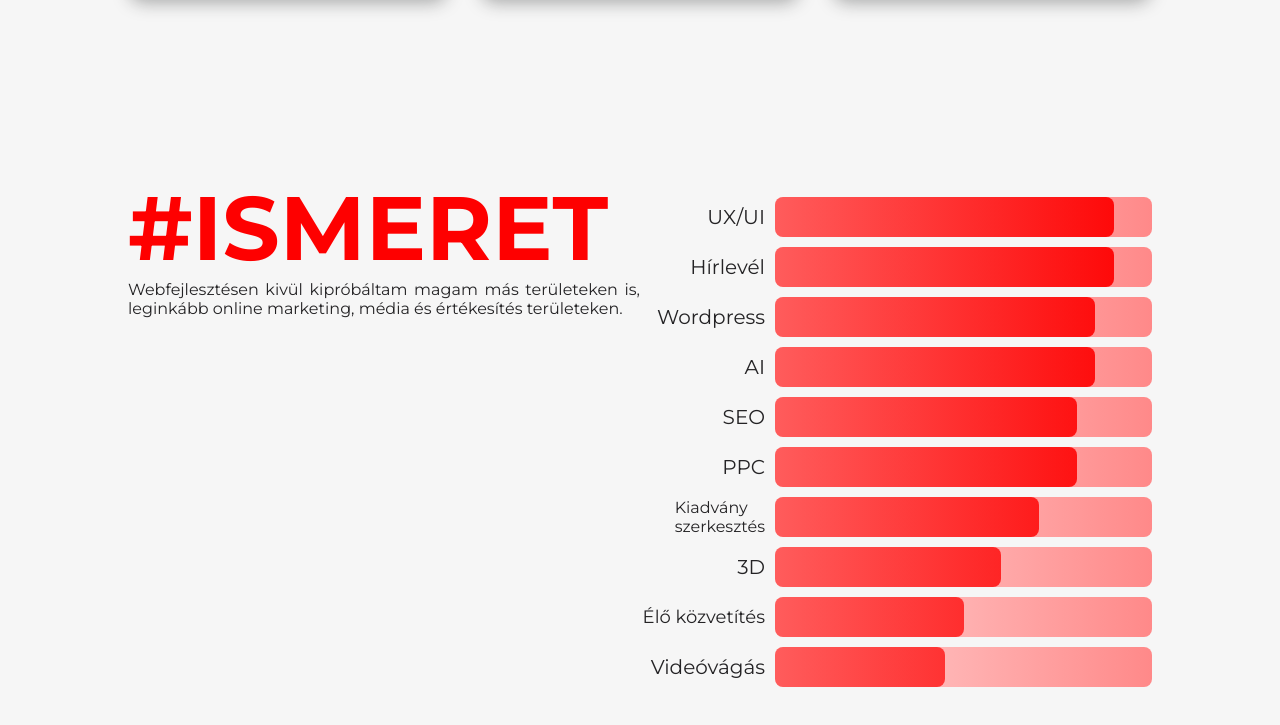
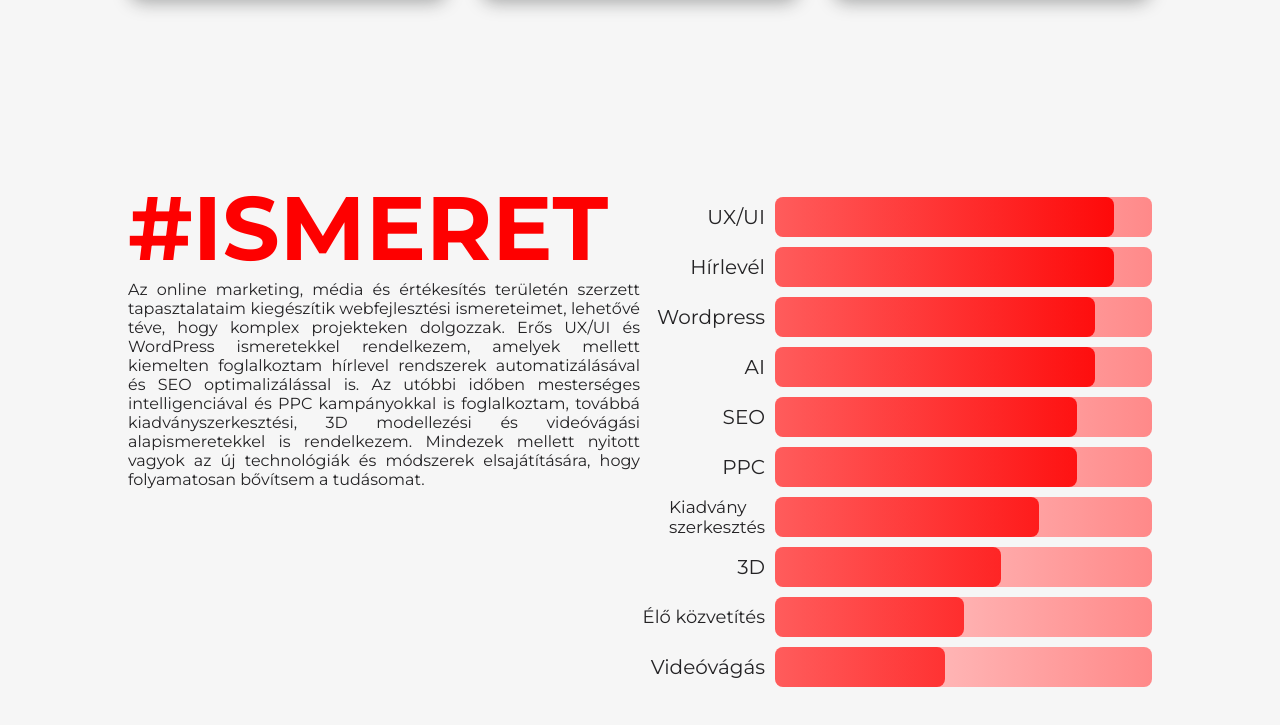
Before and after one commit to teremyalex/teremyalex.github.io, a plain HTML site: page index.html in a window 1280 px wide. Shown: the part 2280-3005 px from the top of the page. Drawn offline with nearby package versions, Linux system fonts and the light colour scheme.

Commit message:
Update index.html

```diff
--- a/index.html
+++ b/index.html
@@ -109,7 +109,7 @@
             <div style="display:flex; flex-wrap:wrap; max-width:1024px; margin: 0 auto;">
                 <div style="width:50%; text-align:justify;">
                     <h3 style="font-size: 90px; font-weight:700; color: #FE0000; margin:0 0 20px; line-height: 63px;">#ISMERET</h3>
-                    <p>Webfejlesztésen kivül kipróbáltam magam más területeken is, leginkább online marketing, média és értékesítés területeken.</p>
+                    <p>Az online marketing, média és értékesítés területén szerzett tapasztalataim kiegészítik webfejlesztési ismereteimet, lehetővé téve, hogy komplex projekteken dolgozzak. Erős UX/UI és WordPress ismeretekkel rendelkezem, amelyek mellett kiemelten foglalkoztam hírlevel rendszerek automatizálásával és SEO optimalizálással is. Az utóbbi időben mesterséges intelligenciával és PPC kampányokkal is foglalkoztam, továbbá kiadványszerkesztési, 3D modellezési és videóvágási alapismeretekkel is rendelkezem. Mindezek mellett nyitott vagyok az új technológiák és módszerek elsajátítására, hogy folyamatosan bővítsem a tudásomat.</p>
                 </div>
                 <div style="width:50%;">
                     <div style="display:flex; flex-wrap:wrap; align-items: center; justify-content: flex-end; gap: 10px; margin: 0 0 10px;">
@@ -155,7 +155,7 @@
                         </div>
                     </div>
                     <div style="display:flex; flex-wrap:wrap; align-items: center; justify-content: flex-end; gap: 10px; margin: 0 0 10px;">
-                        <div style="font-size:16px;">Kiadvány<br>szerkesztés</div>
+                        <div style="font-size:17px;">Kiadvány<br>szerkesztés</div>
                         <div style="background: linear-gradient(90deg, #FFD8D8, #FF8989); max-width: 377px; width: 100%; height: 40px; border-radius: 8px;">
                             <div style="background: linear-gradient(90deg, #FF5C5C, #FE0000); background-size:377px; max-width: calc(377px*0.7); width: 100%; height: 40px; border-radius: 8px;">
                             </div>
```
